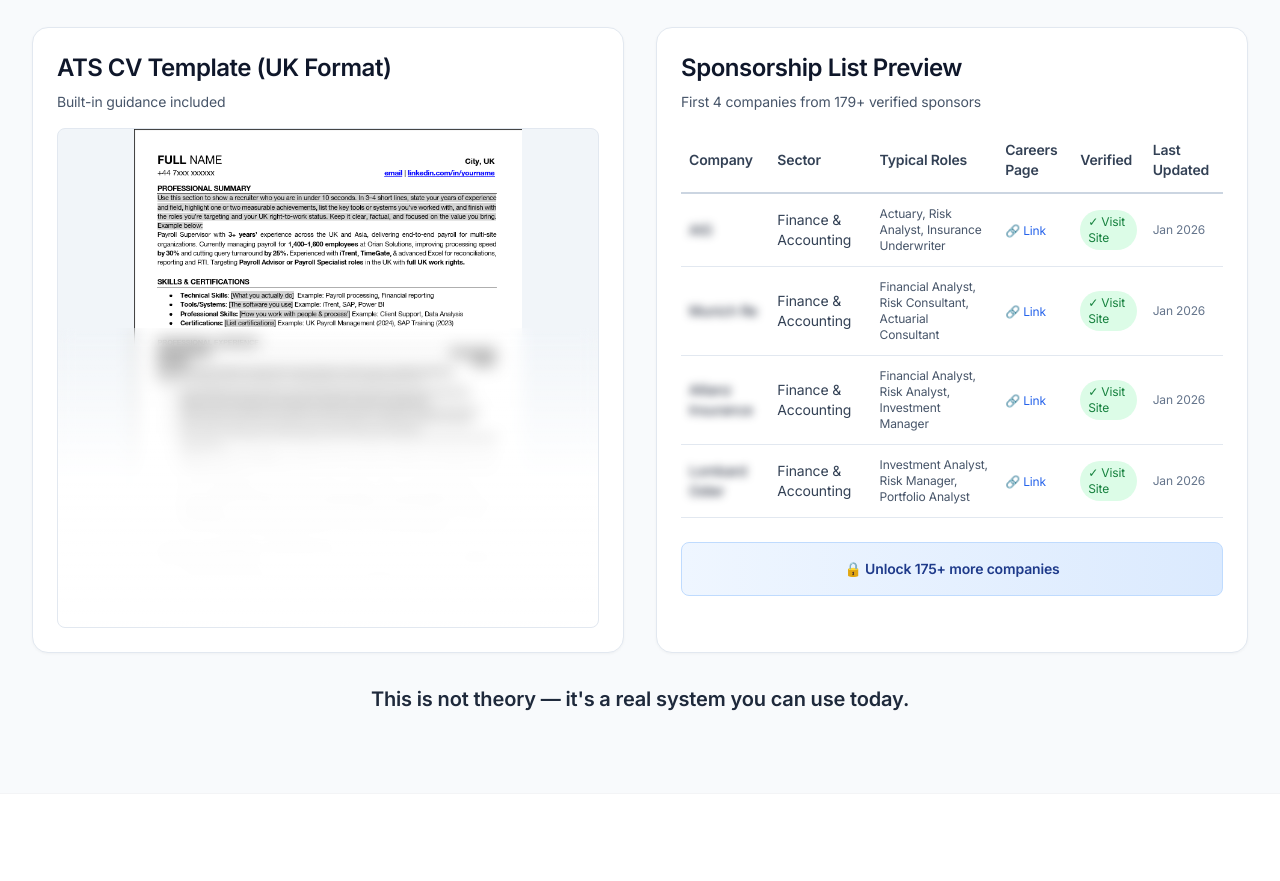
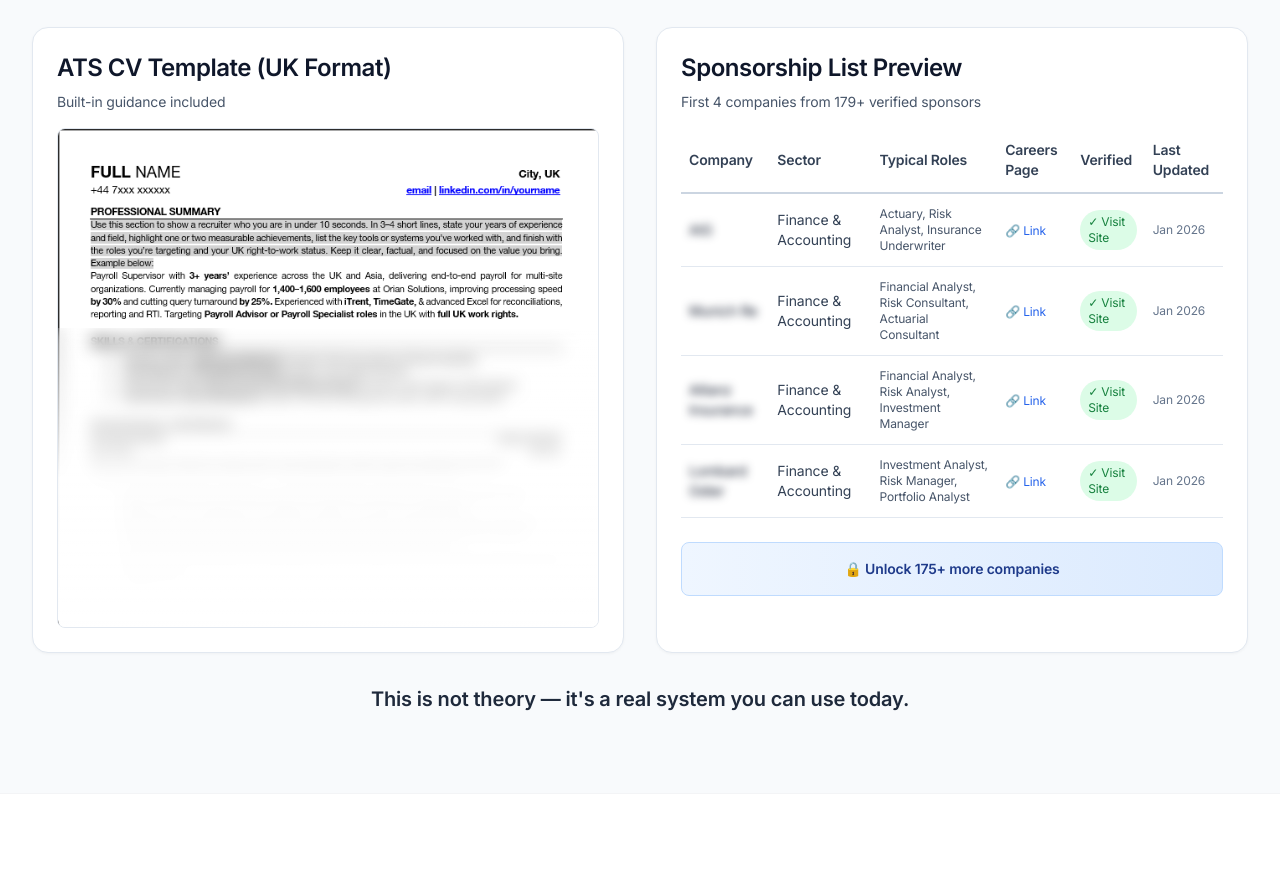
Before and after one commit to nazmilash/sponsorship-intelligence-web, a Next.js app: page / in a window 1280 px wide. Shown: the part 880-1761 px from the top of the page. Built offline with nearby package versions, Linux system fonts and the light colour scheme.

Commit message:
fix: use object-cover for CV preview image to remove whitespace

```diff
--- a/components/SneakPeek.tsx
+++ b/components/SneakPeek.tsx
@@ -22,7 +22,7 @@ export default function SneakPeek() {
                                 src="/cv-preview.png"
                                 alt="ATS-Friendly CV Template Preview"
                                 fill
-                                className="object-contain object-top"
+                                className="object-cover object-top"
                             />
                         </div>
                     </div>
```
